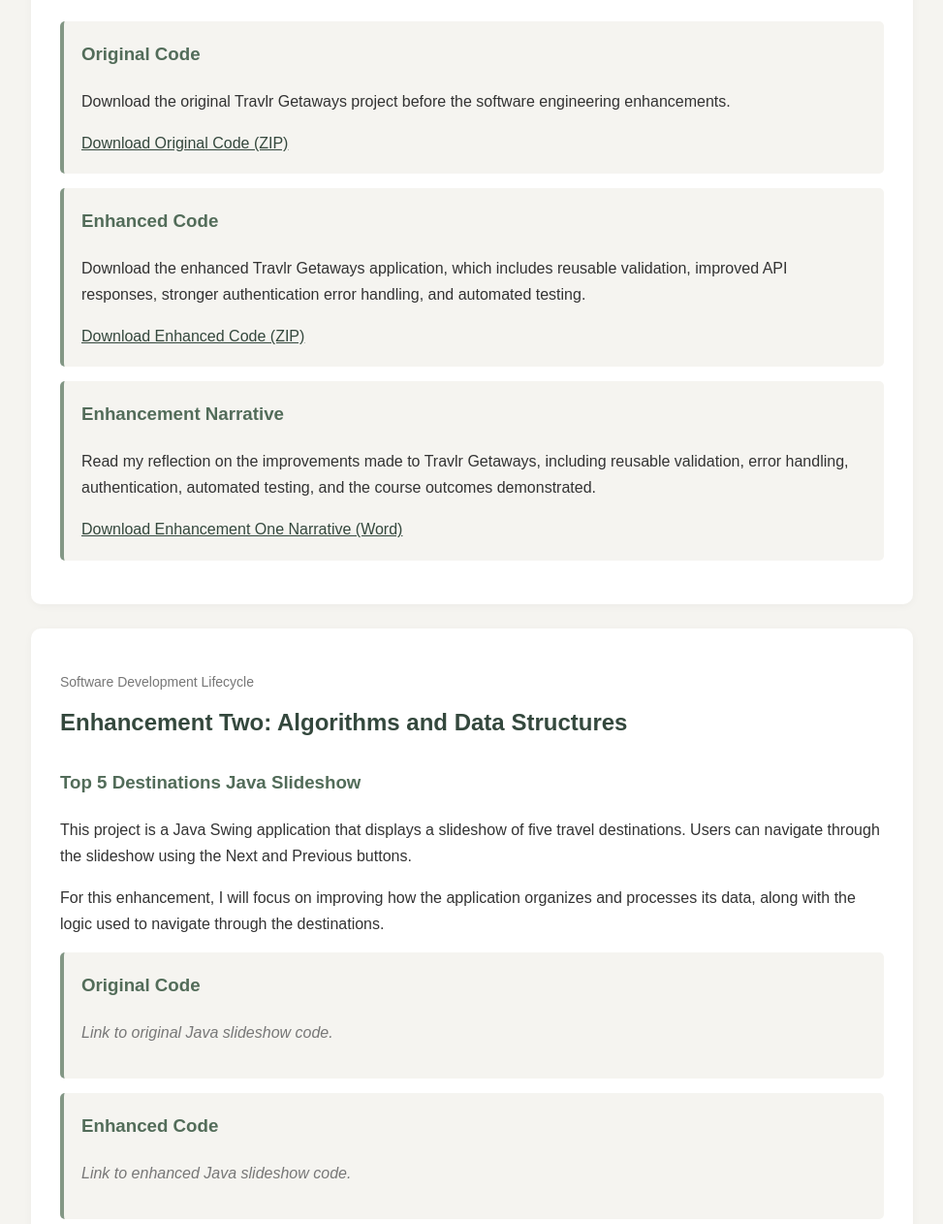
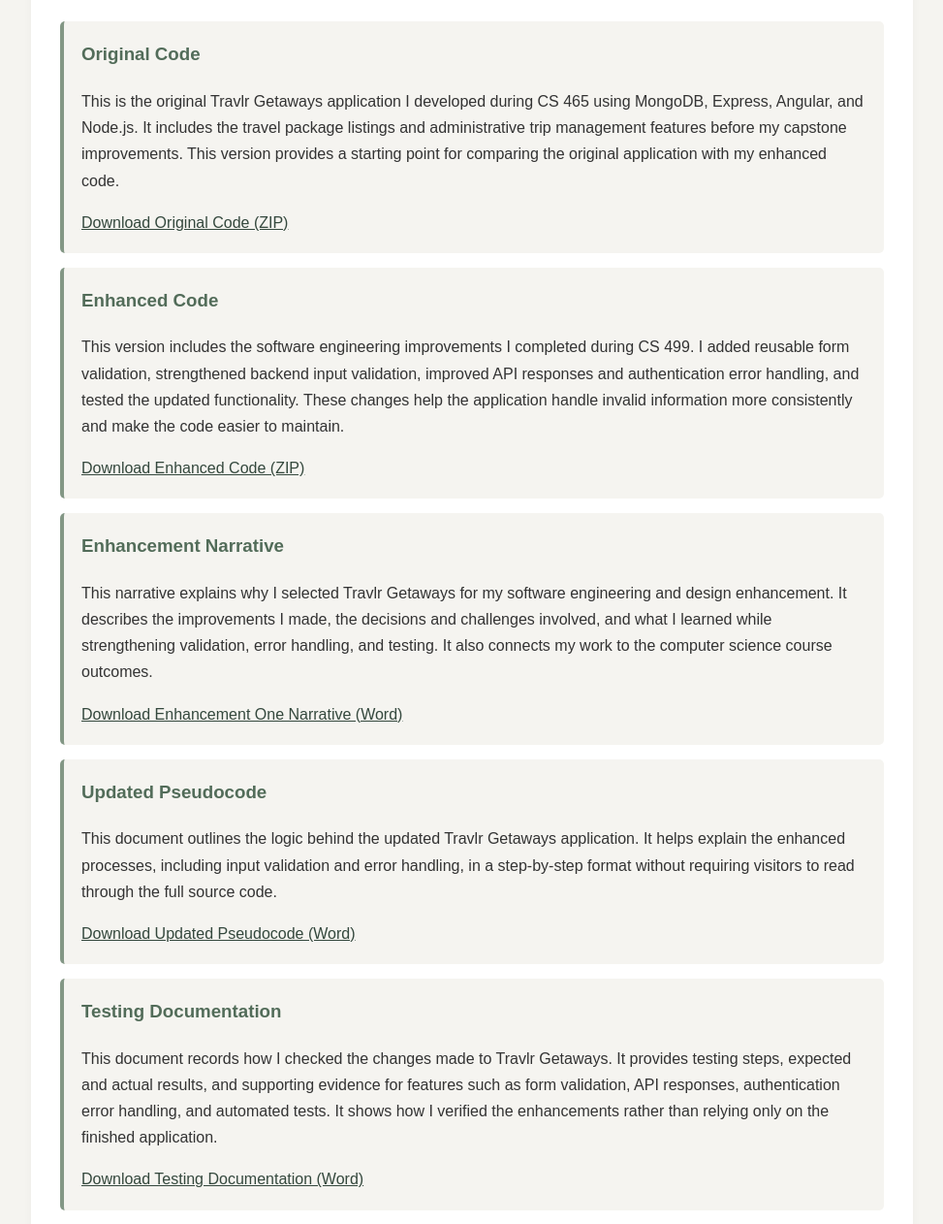
Before and after one commit to LisaUlrick20/LisaUlrick20.github.io, a plain HTML site: page index.html in a window 1280 px wide. Shown: the part 2758-4020 px from the top of the page at 97% size, without its empty margins (153-1126 px from the left). Drawn offline with Linux system fonts and the light colour scheme.

Commit message:
Revise content and add documentation sections
Updated descriptions for original and enhanced Travlr Getaways applications, added sections for updated pseudocode and testing documentation.

```diff
--- a/index.html
+++ b/index.html
@@ -316,8 +316,10 @@
             <div class="resource-box">
                 <h3>Original Code</h3>
                 <p>
-                    Download the original Travlr Getaways project
-                    before the software engineering enhancements.
+                    This is the original Travlr Getaways application I developed during CS 465 using
+                    MongoDB, Express, Angular, and Node.js. It includes the travel package listings
+                    and administrative trip management features before my capstone improvements.
+                    This version provides a starting point for comparing the original application with my enhanced code.
                 </p>
                 <a href="Enhancement_One_Original_Code.zip" download>
                     Download Original Code (ZIP)
@@ -327,10 +329,11 @@
             <div class="resource-box">
                 <h3>Enhanced Code</h3>
                 <p>
-                    Download the enhanced Travlr Getaways application,
-                    which includes reusable validation, improved API
-                    responses, stronger authentication error handling,
-                    and automated testing.
+                    This version includes the software engineering improvements I completed during CS 499.
+                    I added reusable form validation, strengthened backend input validation, improved API responses
+                    and authentication error handling, and tested the updated functionality.
+                    These changes help the application handle invalid information more consistently
+                    and make the code easier to maintain.
                 </p>
                 <a href="Enhancement_One_Enhanced_Code.zip" download>
                     Download Enhanced Code (ZIP)
@@ -342,14 +345,43 @@
 <div class="resource-box">
     <h3>Enhancement Narrative</h3>
     <p>
-        Read my reflection on the improvements made to Travlr Getaways,
-        including reusable validation, error handling, authentication,
-        automated testing, and the course outcomes demonstrated.
+        This narrative explains why I selected Travlr Getaways for my software engineering and design enhancement.
+        It describes the improvements I made, the decisions and challenges involved,
+        and what I learned while strengthening validation, error handling, and testing.
+        It also connects my work to the computer science course outcomes.
     </p>
     <a href="Enhancement_One_Narrative.docx" download>
         Download Enhancement One Narrative (Word)
     </a>
 </div>
+
+<!-- Enhancement One: Updated Pseudocode -->
+<div class="resource-box">
+    <h3>Updated Pseudocode</h3>
+    <p>
+        This document outlines the logic behind the updated Travlr Getaways application.
+        It helps explain the enhanced processes, including input validation and error handling,
+        in a step-by-step format without requiring visitors to read through the full source code.
+    </p>
+    <a href="Enhancement_One_Updated_Pseudocode.docx" download>
+        Download Updated Pseudocode (Word)
+    </a>
+</div>
+
+<!-- Enhancement One: Testing Documentation -->
+<div class="resource-box">
+    <h3>Testing Documentation</h3>
+    <p>
+        This document records how I checked the changes made to Travlr Getaways.
+        It provides testing steps, expected and actual results, and supporting evidence for
+        features such as form validation, API responses, authentication error handling, and automated tests.
+        It shows how I verified the enhancements rather than relying only on the finished application.
+    </p>
+    <a href="Testing Documentation Enhancement One.docx" download>
+        Download Testing Documentation (Word)
+    </a>
+</div>
+
 
 
 
```
